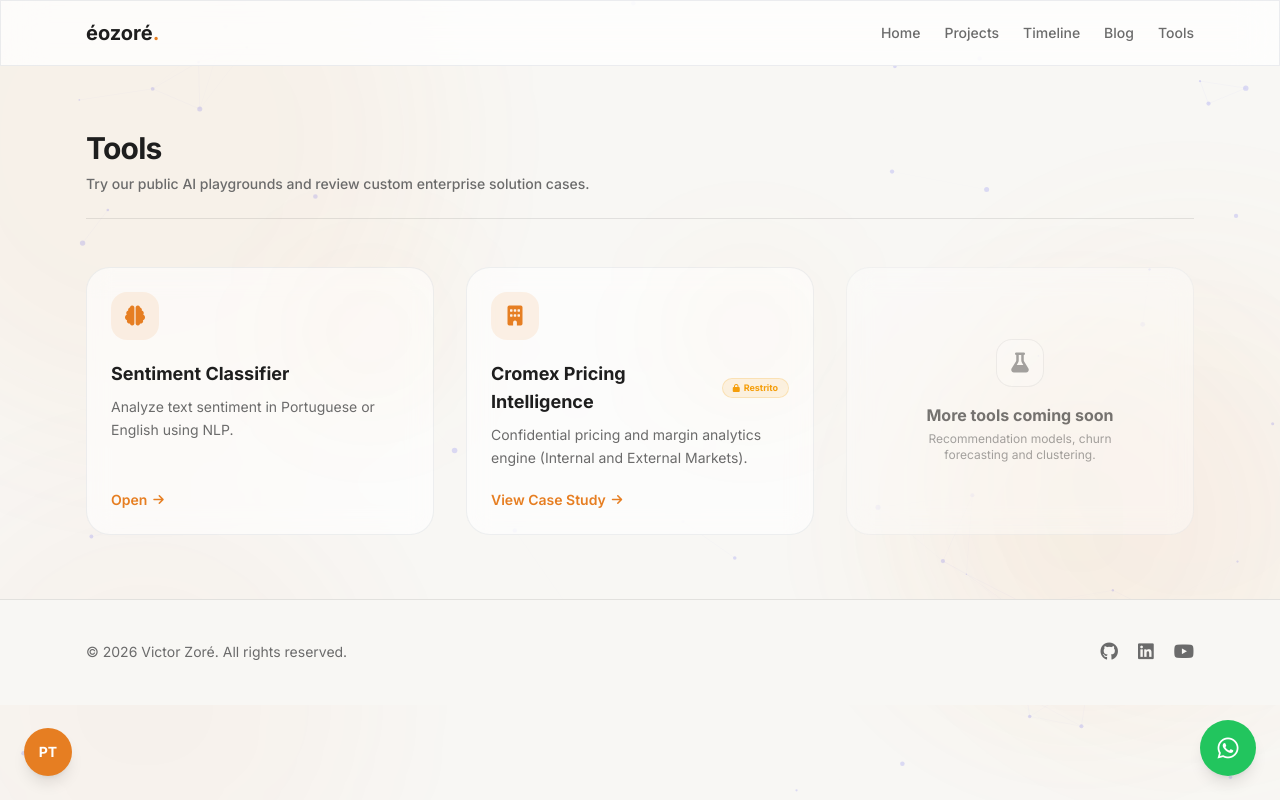
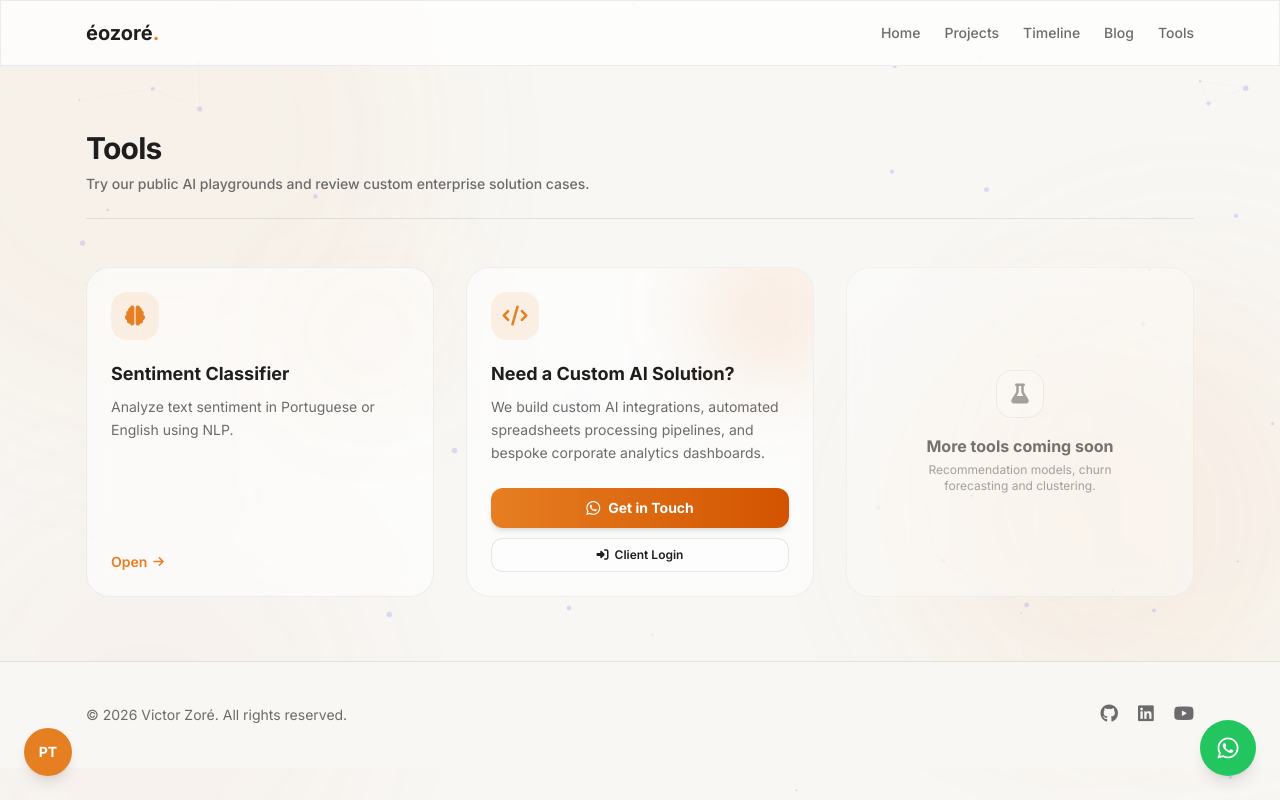
Before and after one commit to eozore/zore-portfolio, a Next.js app in the folder apps/web/: page /en/tools in a window 1280 px wide. Built offline with nearby package versions, Linux system fonts and the light colour scheme; no server answers.

Commit message:
feat: hide private tools from catalog for unauthorized users and introduce custom B2B solutions card

```diff
--- a/apps/web/src/components/tools/ToolsClientPage.tsx
+++ b/apps/web/src/components/tools/ToolsClientPage.tsx
@@ -54,6 +54,12 @@ export default function ToolsClientPage({ locale, initialSession, dictionary }:
     }
   ];
 
+  // Filter tools based on authentication (only show private tools to their respective owners)
+  const visibleTools = tools.filter(tool => {
+    if (!tool.isPrivate) return true;
+    return initialSession && (initialSession.companyId === tool.companyId || initialSession.role === 'admin');
+  });
+
   const handleToolClick = (e: React.MouseEvent, tool: Tool) => {
     if (tool.isPrivate) {
       const isAuthorized = initialSession && (initialSession.companyId === tool.companyId || initialSession.role === 'admin');
@@ -97,7 +103,7 @@ export default function ToolsClientPage({ locale, initialSession, dictionary }:
 
       {/* Grid */}
       <div className="relative z-10 grid grid-cols-1 md:grid-cols-2 lg:grid-cols-3 gap-8">
-        {tools.map((tool) => {
+        {visibleTools.map((tool) => {
           const isAuthorized = !tool.isPrivate || (initialSession && (initialSession.companyId === tool.companyId || initialSession.role === 'admin'));
           const href = isAuthorized ? `/${locale}/tools/${tool.slug}` : '#';
 
@@ -141,6 +147,51 @@ export default function ToolsClientPage({ locale, initialSession, dictionary }:
           );
         })}
 
+        {/* Custom B2B Solutions Conversion Card */}
+        {(!initialSession || (initialSession.companyId !== 'cromex' && initialSession.role !== 'admin')) && (
+          <div className="relative glass border-2 border-primary/20 rounded-card-lg p-6 flex flex-col hover:bg-white/80 hover:shadow-glow transition-all duration-500 group overflow-hidden">
+            {/* Glowing gradient background */}
+            <div className="absolute -top-10 -right-10 w-40 h-40 rounded-full bg-gradient-to-br from-primary/10 to-accent-data/10 blur-2xl group-hover:scale-110 transition-transform duration-700 pointer-events-none" />
+
+            <div className="w-12 h-12 rounded-2xl bg-primary/10 flex items-center justify-center mb-5 group-hover:bg-primary/20 transition-all duration-300">
+              <i className="fa-solid fa-code text-primary text-xl" />
+            </div>
+
+            <h3 className="text-lg font-bold text-text-main group-hover:text-primary transition-colors mb-2">
+              {locale === 'pt-BR' ? 'Precisa de uma Solução sob Medida?' : 'Need a Custom AI Solution?'}
+            </h3>
+
+            <p className="text-sm text-text-muted flex-1 leading-relaxed mb-6">
+              {locale === 'pt-BR'
+                ? 'Desenvolvemos integrações de IA, pipelines automatizados de planilhas e dashboards corporativos personalizados sob confidencialidade.'
+                : 'We build custom AI integrations, automated spreadsheets processing pipelines, and bespoke corporate analytics dashboards.'}
+            </p>
+
+            <div className="flex flex-col gap-2.5">
+              <a
+                id="btn-b2b-contact"
+                href="https://wa.me/5519997661003?text=Olá%20Victor,%20gostaria%20de%20conversar%20sobre%20uma%20plataforma%20de%20dados%20personalizada%20para%20minha%20empresa."
+                target="_blank"
+                rel="noopener noreferrer"
+                className="w-full inline-flex items-center justify-center gap-2 px-4 py-2.5 rounded-xl bg-gradient-to-r from-primary to-accent-data text-white font-bold text-sm shadow-md hover:shadow-glow hover:-translate-y-0.5 transition-all text-center"
+              >
+                <i className="fa-brands fa-whatsapp text-base" />
+                {locale === 'pt-BR' ? 'Falar com Victor Zoré' : 'Get in Touch'}
+              </a>
+              {!initialSession && (
+                <button
+                  id="btn-b2b-login"
+                  onClick={handleLoginRedirect}
+                  className="w-full inline-flex items-center justify-center gap-1.5 px-4 py-2 rounded-xl border border-border bg-white/40 text-text-main font-semibold text-xs hover:bg-white/60 transition-colors"
+                >
+                  <i className="fa-solid fa-right-to-bracket" />
+                  {locale === 'pt-BR' ? 'Login Corporativo' : 'Client Login'}
+                </button>
+              )}
+            </div>
+          </div>
+        )}
+
         {/* Coming Soon card */}
         <div className="relative glass border-dashed border-2 rounded-card-lg p-6 flex flex-col items-center justify-center text-center min-h-[240px] opacity-60">
           <div className="w-12 h-12 rounded-2xl bg-white/50 border border-border flex items-center justify-center mb-4">
```
